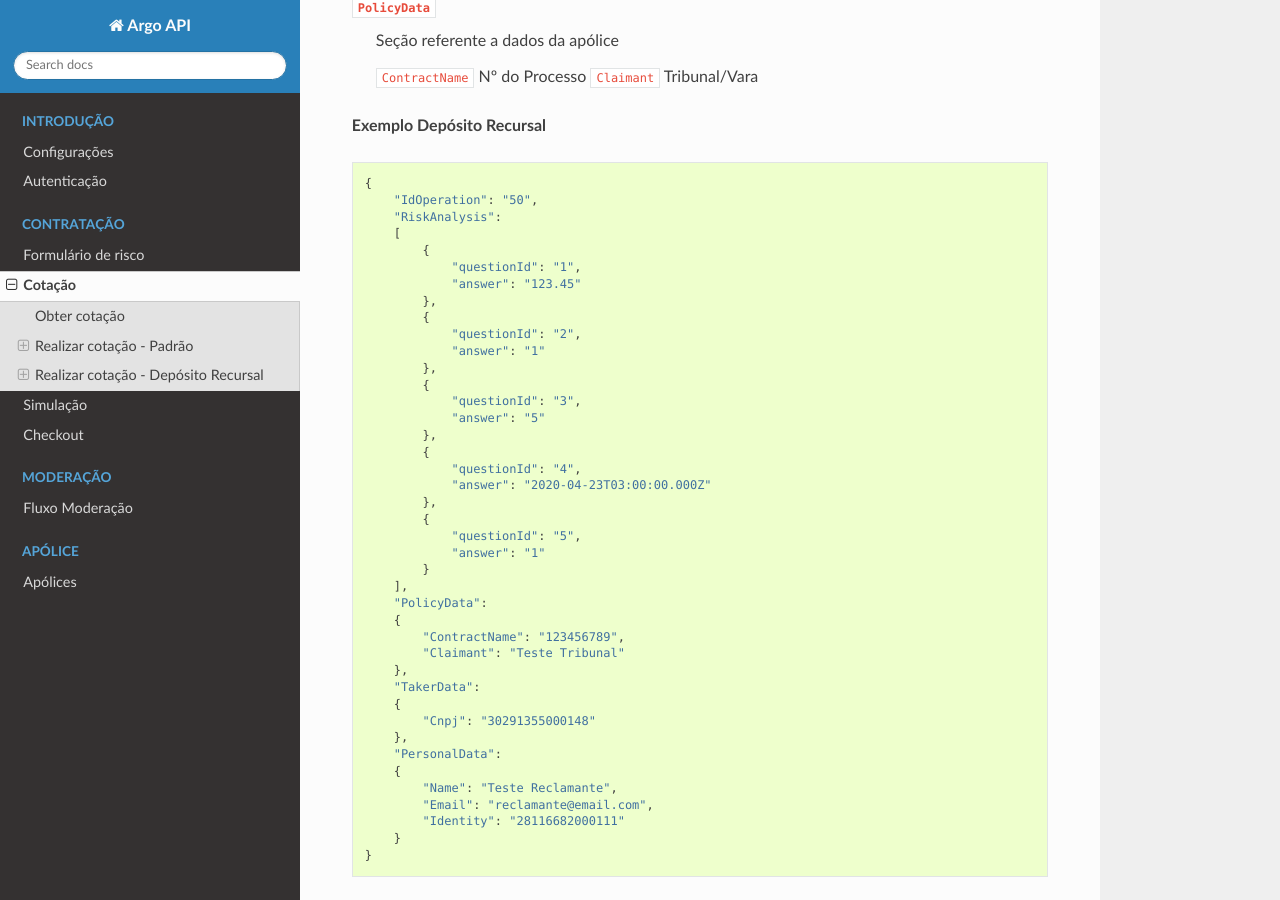
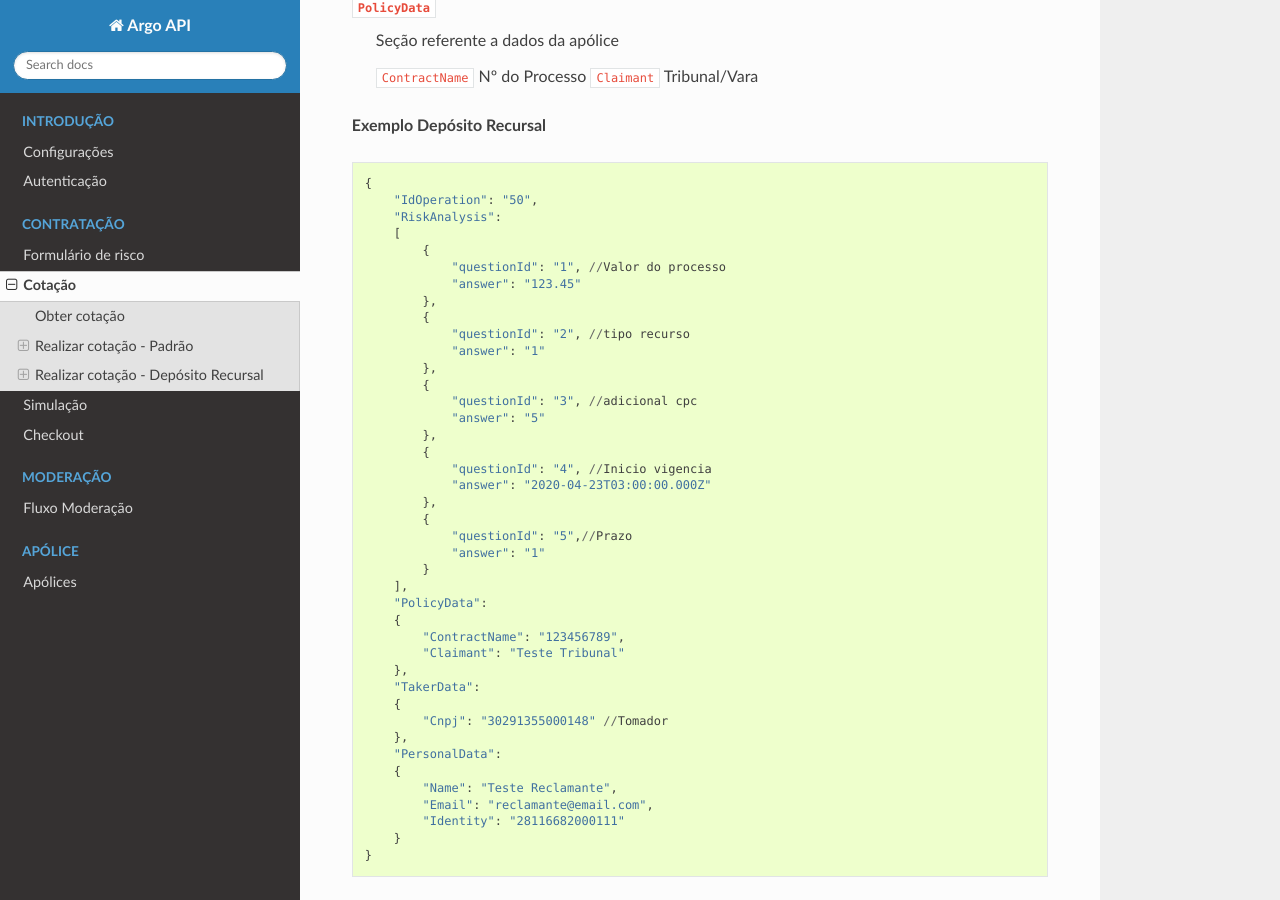
Before and after one commit to trinca137/argodigital-api-doc, a Sphinx documentation site: the page built from docs/quotation.rst, in a window 1280 px wide and 900 px high, scrolled down 10523 px. Built offline with Sphinx 7.4.7 and the Read the Docs theme 2.0.0, drawn with Linux system fonts in a browser that asks for light colours.

Commit message:
Update quotation.rst
informações de recursal

```diff
--- a/docs/quotation.rst
+++ b/docs/quotation.rst
@@ -605,23 +605,23 @@ Body da Requisição
         "RiskAnalysis":
         [
             {
-                "questionId": "1",
+                "questionId": "1", //Valor do processo
                 "answer": "123.45"
             },
             {
-                "questionId": "2",
+                "questionId": "2", //tipo recurso
                 "answer": "1"
             },
             {
-                "questionId": "3",
+                "questionId": "3", //adicional cpc
                 "answer": "5"
             },
             {
-                "questionId": "4",
+                "questionId": "4", //Inicio vigencia
                 "answer": "2020-04-23T03:00:00.000Z"
             },
             {
-                "questionId": "5",
+                "questionId": "5",//Prazo
                 "answer": "1"
             }
         ],
@@ -632,7 +632,7 @@ Body da Requisição
         },
         "TakerData":
         {
-            "Cnpj": "30291355000148"
+            "Cnpj": "30291355000148" //Tomador
         },
         "PersonalData":
         {
```
